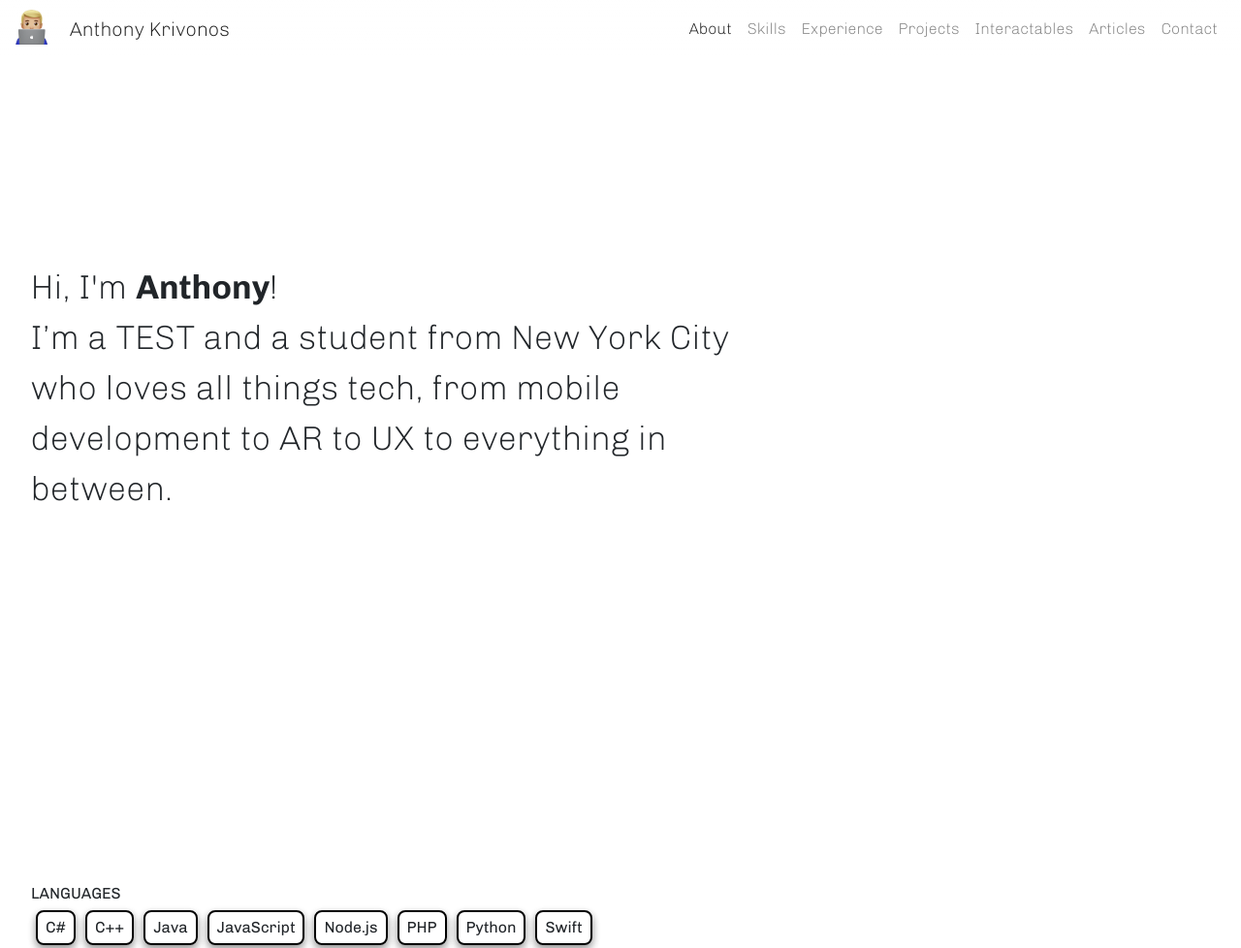
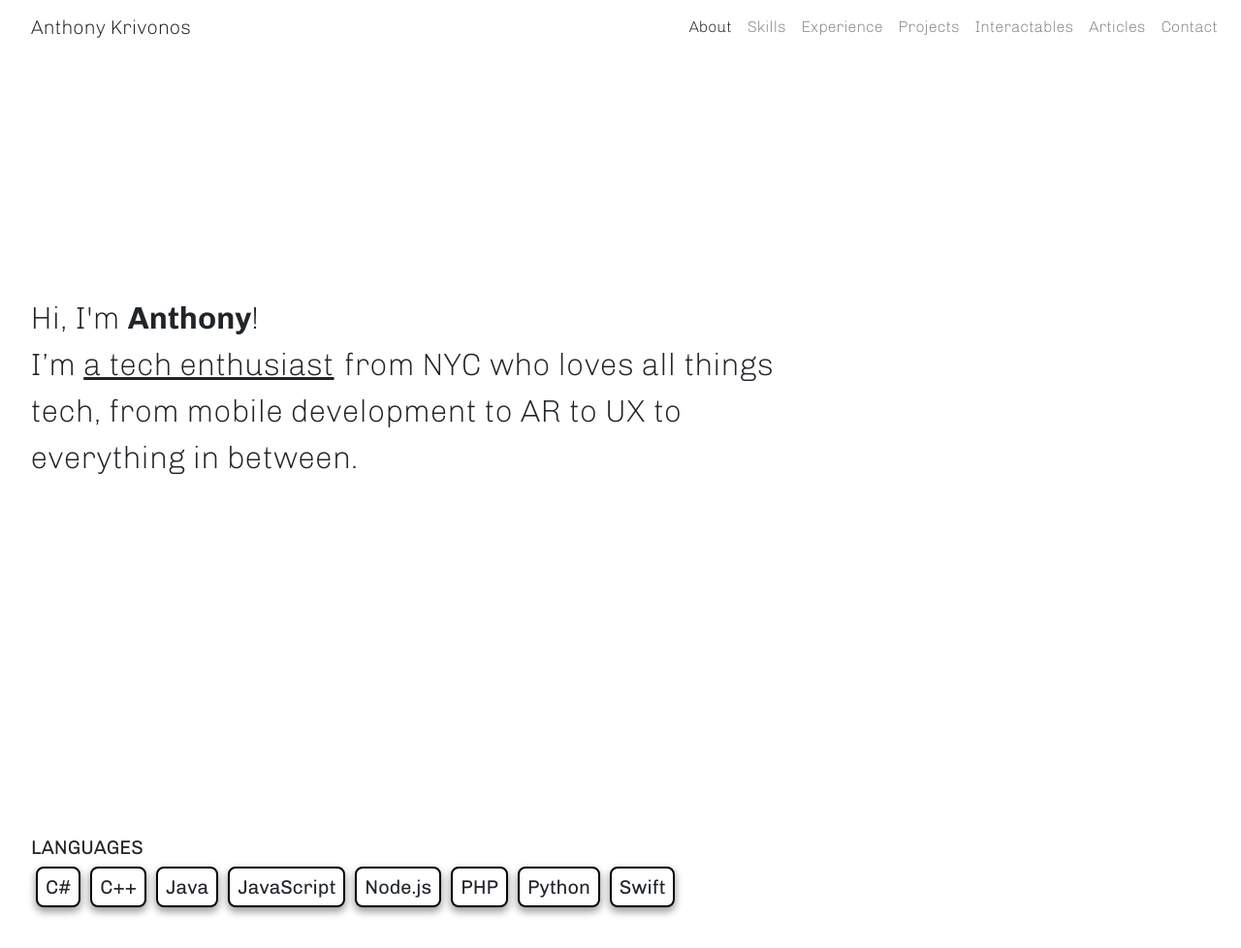
Before and after one commit to anthonykrivonos/ak-portfolio, a plain HTML site: page src/index.html in a window 1280 px wide. Shown: the top 978 px of the page at 97% size. Drawn offline with nearby package versions, Linux system fonts and the light colour scheme.

Commit message:
#0.0.4 - Starting Mobile-Friendly Conversion

```diff
--- a/src/index.html
+++ b/src/index.html
@@ -11,6 +11,7 @@
 
             <!-- Meta Tags -->
             <meta charset="UTF-8">
+            <meta name="viewport" content="width=device-width, initial-scale=1">
             <meta name="author" content="Anthony Krivonos">
             <meta name="description" content="Portfolio website displaying Anthony Krivonos's experience, accomplishments, and skills.">
             <meta name="keywords" content="Anthony,Krivonos,Software,Developer,Portfolio,Front-End,UI,UX,Designer,Developer">
@@ -25,6 +26,19 @@
             <link href="styles/theme.css" rel="stylesheet">
             <link href="styles/fonts.css" rel="stylesheet">
             <link href="styles/carousel.css" rel="stylesheet">
+            <link href="styles/typewriter.css" rel="stylesheet">
+
+            <!-- Carousel Restyling -->
+            <style>
+                  :root {
+                        --carousel-tile-height: 40vh;
+                        --carousel-tile-width:  calc(var(--carousel-tile-height) / (4 / 5));
+                  }
+            </style>
+
+            <!-- Local Scripts -->
+            <script src="scripts/main.js" type="text/javascript"></script>
+            <script src="scripts/extensions.js" type="text/javascript"></script>
 
             <!-- TODO: ADD https://textillate.js.org/ -->
       </head>
@@ -76,7 +90,7 @@
                                                       Hi, I'm <span class="font-weight-bold">Anthony</span>!
                                                 </div>
                                                 <div class="font-size-md">
-                                                      I’m a TEST and a student from New York City who loves all things tech, from mobile development to AR to UX to everything in between.
+                                                      I’m <span id="bragEl" class="typewriter">a developer</span> from NYC who loves all things tech, from mobile development to AR to UX to everything in between.
                                                 </div>
                                           </div>
                                     </div>
@@ -204,12 +218,6 @@
                                                 My Projects and Startups
                                           </div>
                                           <div class="carousel">
-                                                <style>
-                                                      :root {
-                                                            --carousel-tile-width:  300px;
-                                                            --carousel-tile-height: 350px;
-                                                      }
-                                                </style>
                                                 <div class="carousel-row">
                                                       <div class="carousel-tile">
                                                             <div class="carousel-image" style="background: url('https://firebasestorage.googleapis.com/v0/b/anthony-krivonos-website.appspot.com/o/projects%2Finstastore_isometric.jpg?alt=media&token=9af7bdb6-1ff8-45bb-a06e-4475e9d09a30')"></div>
@@ -340,6 +348,9 @@
             <script src="https://cdnjs.cloudflare.com/ajax/libs/fullPage.js/3.0.2/vendors/scrolloverflow.min.js"></script>
             <script src="https://cdnjs.cloudflare.com/ajax/libs/fullPage.js/3.0.2/fullpage.min.js"></script>
             <script>
+                  // Interval in which the brag text is stored
+                  var bragInterval = brag(document.getElementById('bragEl'), 400, 3000);
+
                   var fullPageJS = new fullpage('#fullpage', {
                         //Navigation
                         menu: '#menu',
@@ -351,12 +362,13 @@
 
                         //Scrolling
                         css3: true,
-                        scrollingSpeed: 700,
+                        scrollBar: true,
+                        scrollingSpeed: 500,
                         autoScrolling: true,
                         fitToSection: true,
-                        fitToSectionDelay: 1000,
-                        loopBottom: true,
-                        loopTop: true,
+                        fitToSectionDelay: 2000,
+                        loopBottom: false,
+                        loopTop: false,
                         continuousVertical: true,
                         continuousHorizontal: false,
                         scrollHorizontally: false,
@@ -397,6 +409,16 @@
                         },
                         afterLoad: function(origin, destination, direction){
                               // Called on slide change
+                              if (origin) {
+                                    switch (origin.index) {
+                                          case 0:
+                                                if (bragInterval) { clearInterval(bragInterval) }
+                                                bragInterval = brag(document.getElementById('bragEl'), 400, 3000);
+                                                break;
+                                          default:
+                                                break;
+                                    }
+                              }
                         },
                         afterRender: function(){
 
--- /dev/null
+++ b/src/scripts/extensions.js
@@ -0,0 +1,25 @@
+/*
+      Anthony Krivonos
+      src/scripts/extensions.js
+      09.17.2018
+*/
+
+/*
+      Array Methods
+*/
+
+// Returns a random element from the array
+Array.prototype.getRandom = function() {
+      return this[Math.floor(Math.random() * this.length)];
+};
+
+// Returns the same array, but shuffled
+Array.prototype.shuffle = function() {
+      var j, x, i;
+      for (i = this.length - 1; i > 0; i--) {
+            j = Math.floor(Math.random() * (i + 1));
+            x = this[i];
+            this[i] = this[j];
+            this[j] = x;
+      }
+};
--- /dev/null
+++ b/src/scripts/main.js
@@ -0,0 +1,45 @@
+/*
+      Anthony Krivonos
+      src/scripts/main.js
+      09.17.2018
+*/
+
+
+let typewriter = (typewriterElement, word, onInterval) => {
+      if (!typewriterElement.className.split(' ').includes("typewriter")) {
+            typewriterElement.className += " typewriter";
+      }
+      let timePerLetter = onInterval / word.length;
+      typewriterElement.innerHTML = "";
+      var i = 0;
+      let typeInterval = setInterval(() => {
+            if (i < word.length) {
+                  typewriterElement.innerHTML = word.slice(0, i + 1);
+                  i++;
+            } else {
+                  clearInterval(typeInterval);
+            }
+      }, timePerLetter);
+};
+
+// Randomly generate brag words into the element.
+let brag = (typewriterElement, onInterval, waitTime) => {
+      // List of words to generate
+      let bragWords = [
+            "a coder",
+            "a problem solver",
+            "an entrepreneur",
+            "a tech enthusiast",
+            "an author",
+            "an engineer",
+            "a designer",
+            "a student",
+            "a project lead"
+      ];
+      bragWords.shuffle();
+      var i = 0;
+      return setInterval(() => {
+            typewriter(typewriterElement, bragWords[i], onInterval);
+            i = i < bragWords.length - 1 ? i + 1 : 0;
+      }, onInterval + waitTime);
+};
--- a/src/styles/theme.css
+++ b/src/styles/theme.css
@@ -34,11 +34,6 @@ body {
 .navbar {
       z-index: 1;
       background: linear-gradient(white, rgba(0, 0, 0, 0));
-}
-.navbar-logo {
-      height: 36px;
-      margin-top: -3px;
-      margin-right: 7px;
 }
 
 /* Prevents User Selection of Element */
@@ -196,18 +191,6 @@ button:hover, a:hover, .chip:hover {
       cursor: pointer;
 }
 
-/* Custom Tag Chips */
-.chip {
-      box-shadow: var(--shadow-raised);
-      border: solid 2px black;
-      border-radius: 8px;
-      padding: 4px 8px 4px 8px;
-      margin: 5px;
-}
-.chip:hover {
-      box-shadow: var(--shadow-flat);
-}
-
 /* Custom Separator Styling */
 .separator-left, .separator-right {
       border-radius: 1px;
@@ -262,7 +245,7 @@ button:hover, a:hover, .chip:hover {
       transition: 0.5s;
 }
 .carousel-tile:hover .carousel-image {
-      height: 200px;
+      height: 60%;
 }
 .carousel-text {
       width: 100%;
@@ -327,26 +310,10 @@ button:hover, a:hover, .chip:hover {
 
 /* Horizontal Scroll Collection */
 .collection {
-      overflow-x: auto !important;
-      overflow-y: hidden;
-      white-space: nowrap;
-      -webkit-overflow-scrolling: touch;
-      max-width: 100%;
-      width: 100% !important;
+
 }
-
-/* Font Sizes */
-.font-size-lg {
-      font-size: 40pt;
-}
-.font-size-md {
-      font-size: 26pt;
-}
-.font-size-sm {
-      font-size: 18pt;
-}
-.font-size-xs {
-      font-size: 12pt;
+.collection * {
+      display: inline-block !important;
 }
 
 /* Custom Scrollbar */
@@ -363,3 +330,73 @@ button:hover, a:hover, .chip:hover {
       background: white;
       border-radius: 5px;
 }
+
+/* Font Sizes */
+.font-size-lg {
+      font-size: 6vh;
+}
+.font-size-md {
+      font-size: 4vh;
+}
+.font-size-sm {
+      font-size: 3.25vh;
+}
+.font-size-xs {
+      font-size: 2.5vh;
+}
+.navbar-logo {
+      display: none;
+}
+
+/* Responsive Styling */
+
+/* Custom, iPhone Retina */
+@media only screen and (min-width : 0px) {
+      /* Custom Tag Chips */
+      .chip {
+            box-shadow: var(--shadow-raised);
+            border: solid 1px black;
+            border-radius: 4px;
+            padding: 4px 8px 4px 8px;
+            margin: 5px;
+      }
+      .chip:hover {
+            box-shadow: var(--shadow-flat);
+      }
+
+}
+
+/* Custom, iPhone Retina */
+@media only screen and (min-width : 321px) {
+
+}
+
+/* Extra Small Devices, Phones */
+@media only screen and (min-width : 481px) {
+
+}
+
+/* Small Devices, Tablets */
+@media only screen and (min-width : 769px) {
+
+}
+
+/* Medium Devices, Desktops */
+@media only screen and (min-width : 993px) {
+      /* Custom Tag Chips */
+      .chip {
+            box-shadow: var(--shadow-raised);
+            border: solid 2px black;
+            border-radius: 8px;
+            padding: 4px 8px 4px 8px;
+            margin: 5px;
+      }
+      .chip:hover {
+            box-shadow: var(--shadow-flat);
+      }
+}
+
+/* Large Devices, Wide Screens */
+@media only screen and (min-width : 1200px) {
+
+}
--- /dev/null
+++ b/src/styles/typewriter.css
@@ -0,0 +1,32 @@
+/*
+      Anthony Krivonos
+      src/styles/typewriter.css
+      09.17.2018
+*/
+
+:root {
+      --typewriter-color: gray;
+      --typewriter-carat-thickness: .1em;
+      --typewriter-speed: 3s;
+}
+
+.typewriter {
+      overflow: hidden; /* Ensures the content is not revealed until the animation */
+      border-right: var(--typewriter-carat-thickness) solid var(--typewriter-color); /* The typwriter cursor */
+      white-space: nowrap; /* Keeps the content on a single line */
+      margin: 0 auto; /* Gives that scrolling effect as the typing happens */
+      animation: typing var(--typewriter-speed) steps(30, end), blinking-cursor .5s step-end infinite;
+      text-decoration: underline;
+}
+
+/* The typing effect */
+@keyframes typing {
+      from { width: 0 }
+      to { width: 100% }
+}
+
+/* The typewriter cursor effect */
+@keyframes blinking-cursor {
+      from, to { border-color: transparent }
+      50% { border-color: var(--typewriter-color); }
+}
```
